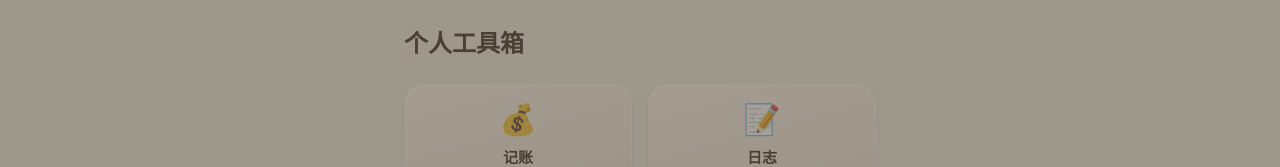
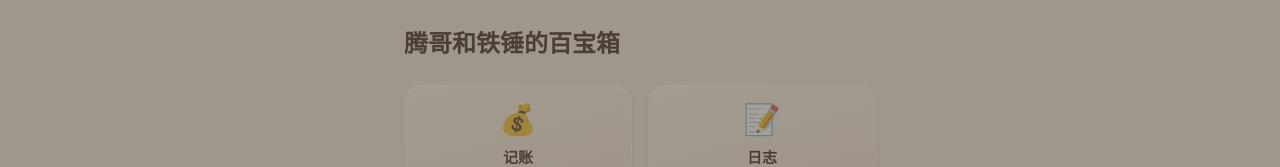
Before and after one commit to LAM23311/personal-app, a Next.js app: page /personal-app/ in a window 1280 px wide. Shown: the top 167 px of the page. Built offline with nearby package versions, Linux system fonts and the light colour scheme.

Commit message:
feat: 改名为腾哥和铁锤的百宝箱

```diff
--- a/src/app/layout.tsx
+++ b/src/app/layout.tsx
@@ -5,7 +5,7 @@ import TokenPrompt from "./TokenPrompt";
 import DataSync from "./DataSync";
 
 export const metadata: Metadata = {
-  title: "个人工具箱",
+  title: "腾哥和铁锤的百宝箱",
   description: "记账、日志、小游戏",
 };
 
--- a/src/app/page.tsx
+++ b/src/app/page.tsx
@@ -6,7 +6,7 @@ import Image from 'next/image'
 export default function Home() {
   return (
     <div className="p-5 max-w-lg mx-auto">
-      <h1 className="text-2xl font-bold mb-6 mt-2" style={{ color: '#4A4035' }}>个人工具箱</h1>
+      <h1 className="text-2xl font-bold mb-6 mt-2" style={{ color: '#4A4035' }}>腾哥和铁锤的百宝箱</h1>
 
       <div className="grid grid-cols-2 gap-4">
         <Link href="/expense" className="card flex flex-col items-center py-7 active:scale-95 transition-transform">
```
